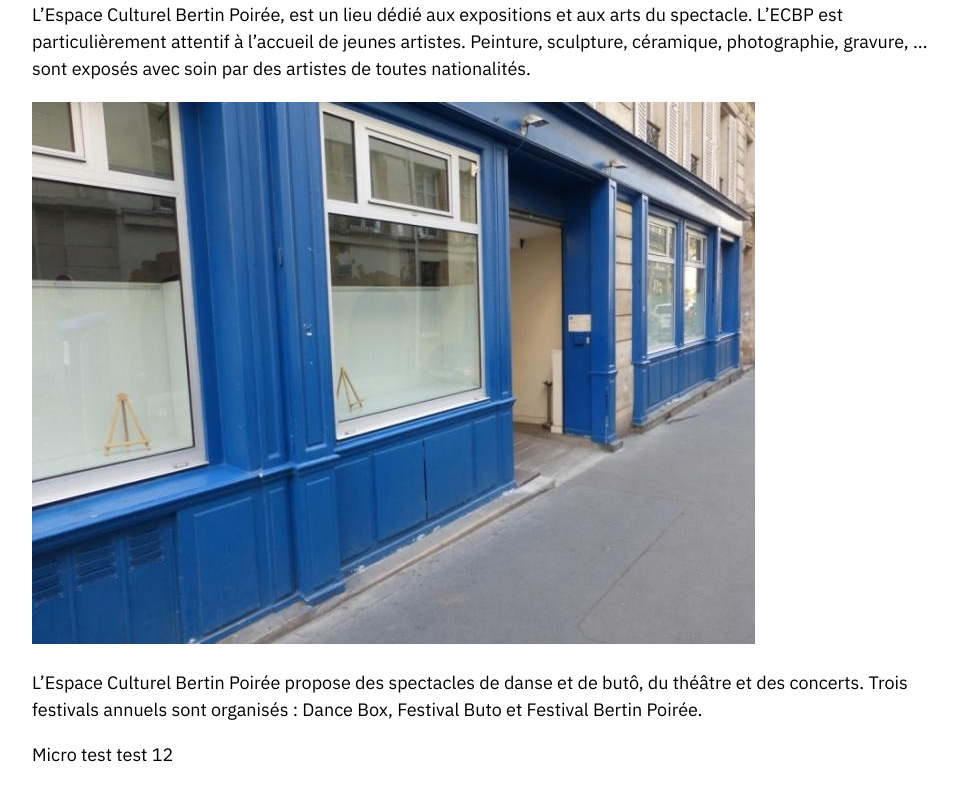
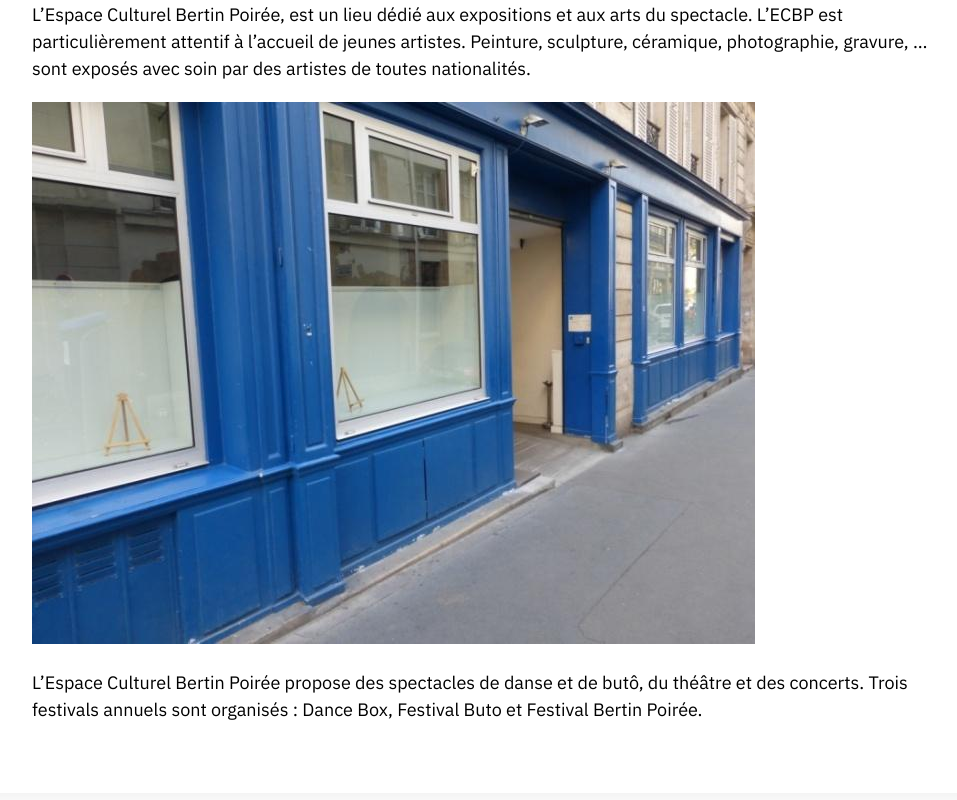
Before and after one commit to phacks/theatres-parisiens, a Gatsby site: page /1er/association-culturelle-franco-japonaise-de-tenri/ in a window 1280 px wide. Shown: the part 976-1776 px from the top of the page, without its empty margins (106-1063 px from the left). Built offline with nearby package versions, Linux system fonts and the light colour scheme; Gatsby itself is replaced by a stand-in of ours.

Commit message:
Tina commit

```diff
--- a/theatres/1er/association-culturelle-franco-japonaise-de-tenri.md
+++ b/theatres/1er/association-culturelle-franco-japonaise-de-tenri.md
@@ -20,5 +20,3 @@ L’Espace Culturel Bertin Poirée, est un lieu dédié aux expositions et aux a
 ![Association Culturelle Franco Japonaise de Tenri](../images/1er/association-culturelle-franco-japonaise-de-tenri/association-culturelle-franco-japonaise-de-tenri-1.jpg)
 
 L’Espace Culturel Bertin Poirée propose des spectacles de danse et de butô, du théâtre et des concerts. Trois festivals annuels sont organisés : Dance Box, Festival Buto et Festival Bertin Poirée.
-
-Micro test test 12
```
